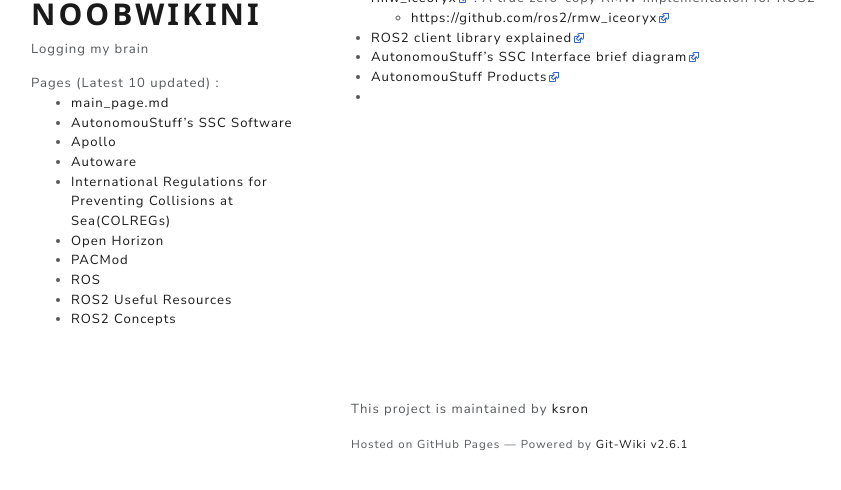
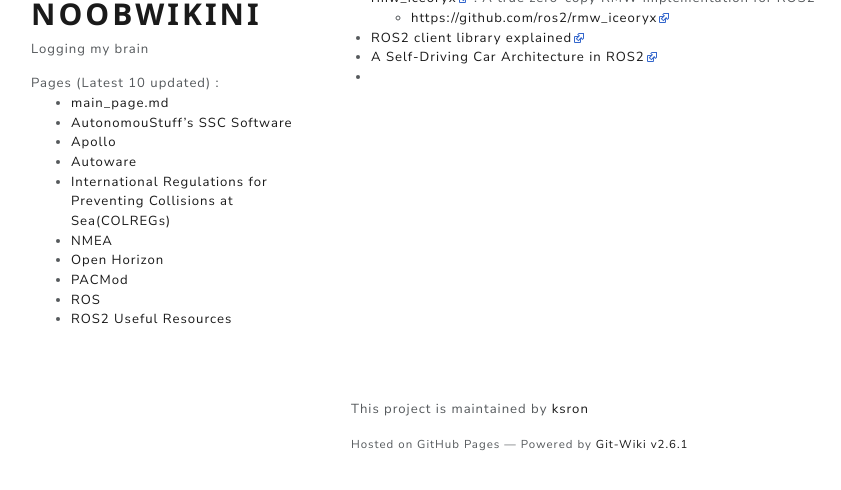
Before and after one commit to ksron/wiki, a Jekyll site: the page built from wiki/ROS2Resources.md, in a window 1280 px wide, cut to the strip 204-694 px from the top of the page. Shown: the whole strip, without its empty margins (19-860 px from the left). Built offline with Jekyll 4.4.1, drawn with Linux system fonts in a browser that asks for light colours; nearby versions of some CDN libraries; our own code applies the rules of GitHub Pages for plain Markdown files.

Commit message:
update 0326

```diff
--- a/wiki/ROS2Resources.md
+++ b/wiki/ROS2Resources.md
@@ -5,6 +5,5 @@
 * [rmw_iceoryx](https://roscon.ros.org/2019/talks/roscon2019_truezerocopy.pdf) : A true zero-copy RMW implementation for ROS2
   *  [https://github.com/ros2/rmw_iceoryx](https://github.com/ros2/rmw_iceoryx)
 * [ROS2 client library explained](https://roscon.ros.org/2016/presentations/ROSCon%202016%20-%20ROS%202%20Update.pdf)
-* [AutonomouStuff’s SSC Interface brief diagram](https://github.com/Autoware-AI/autoware.ai/issues/1944)
-* [AutonomouStuff Products](https://autonomoustuff.com/product/)
+* [A Self-Driving Car Architecture in ROS2](https://sci-hub.se/10.1109/SAUPEC/RobMech/PRASA48453.2020.9041020)
 *
```
Also changed, not shown: wiki/AStuff_SSC.md (+5 -0 lines), wiki/NMEA.md (added, +19 -0 lines).
